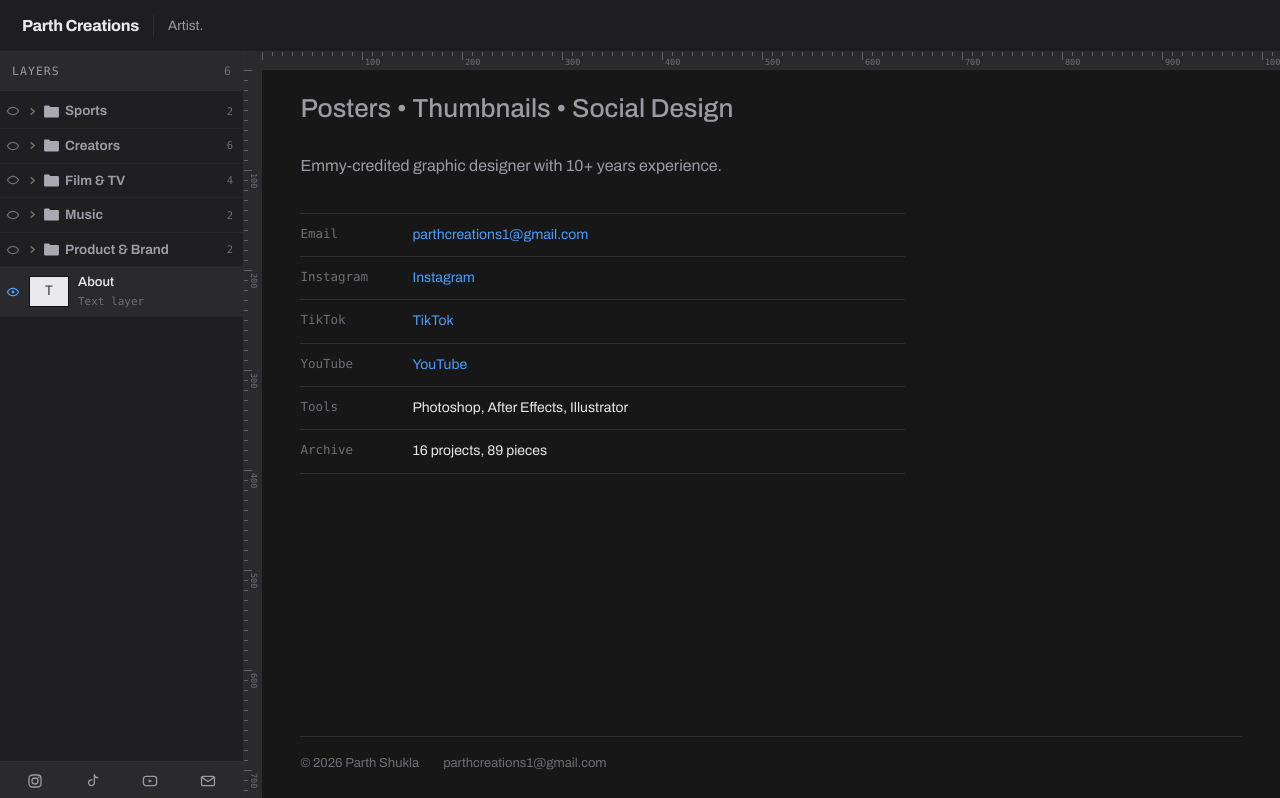
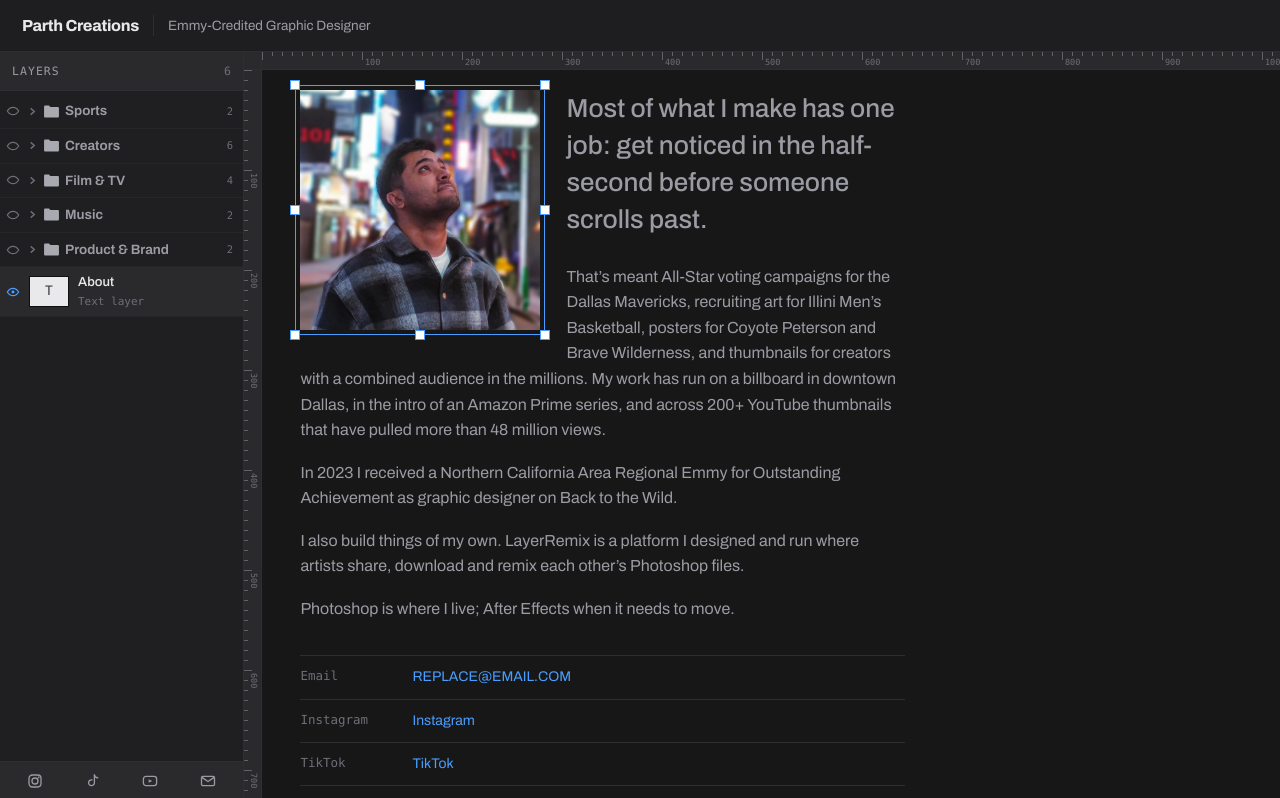
Before and after one commit to pshukl21/portfolio, a React (Vite) app: page /about in a window 1280 px wide. Shown: the top 798 px of the page. Built offline with nearby package versions, Linux system fonts and the light colour scheme; the HTML template or start-up script is replaced by a standard one.

Commit message:
Add About portrait with pinned transform box

```diff
--- a/public/admin/config.yml
+++ b/public/admin/config.yml
@@ -6,7 +6,7 @@ backend:
   repo: pshukl21/portfolio
   branch: main
   # OAuth handled by the serverless functions in /api of this same project.
-  base_url: https://www.parthcreations.art
+  base_url: https://parthcreations.art
   auth_endpoint: api/auth
 
 # Lets you run the CMS against local files during development:
@@ -52,6 +52,8 @@ collections:
           - { name: instagram, label: "Instagram URL", widget: string }
           - { name: tiktok, label: "TikTok URL", widget: string }
           - { name: youtube, label: "YouTube URL", widget: string }
+          - { name: portrait, label: "About photo", widget: image, required: false }
+          - { name: portrait_alt, label: "About photo alt text", widget: string, required: false }
           - { name: about_lead, label: "About — opening line", widget: text }
           - name: about_body
             label: "About — body"
--- a/src/pages/About.jsx
+++ b/src/pages/About.jsx
@@ -7,6 +7,11 @@ export default function About() {
   return (
     <div className="wrap">
       <div className="about">
+        {site.portrait && (
+          <figure className="portrait">
+            <img src={site.portrait} alt={site.portrait_alt || ''} />
+          </figure>
+        )}
         <p className="first">{site.about_lead}</p>
         {paragraphs.map((t, i) => <p key={i}>{t}</p>)}
 
--- a/src/site.json
+++ b/src/site.json
@@ -1,29 +1,37 @@
 {
-  "youtube": "https://youtube.com/parthcreations",
-  "featured_label": "Featured in",
+  "wordmark": "Parth Creations",
+  "role": "Emmy-Credited Graphic Designer",
   "chips": [
     {
-      "strong": "6",
-      "rest": "years"
+      "strong": "NBA",
+      "rest": "billboards"
     },
     {
       "strong": "200+",
-      "rest": "clients"
+      "rest": "thumbnails"
     },
     {
-      "strong": "100M+",
+      "strong": "48M+",
       "rest": "views"
     }
   ],
+  "email": "REPLACE@EMAIL.COM",
+  "instagram": "https://instagram.com/parthcreations",
+  "tiktok": "https://tiktok.com/@parth_creations",
+  "youtube": "https://youtube.com/parthcreations",
+  "about_lead": "Most of what I make has one job: get noticed in the half-second before someone scrolls past.",
+  "about_body": "That’s meant All-Star voting campaigns for the Dallas Mavericks, recruiting art for Illini Men’s Basketball, posters for Coyote Peterson and Brave Wilderness, and thumbnails for creators with a combined audience in the millions. My work has run on a billboard in downtown Dallas, in the intro of an Amazon Prime series, and across 200+ YouTube thumbnails that have pulled more than 48 million views.\n\nIn 2023 I received a Northern California Area Regional Emmy for Outstanding Achievement as graphic designer on Back to the Wild.\n\nI also build things of my own. LayerRemix is a platform I designed and run where artists share, download and remix each other’s Photoshop files.\n\nPhotoshop is where I live; After Effects when it needs to move.",
+  "tools": "Photoshop, After Effects, Illustrator",
+  "featured_label": "Featured in",
   "featured": [
+    {
+      "name": "Dallas Mavericks",
+      "logo": "/assets/logos/dallas-mavericks.png",
+      "url": ""
+    },
     {
       "name": "Houston Rockets",
       "logo": "/assets/logos/houston-rockets.png",
-      "url": ""
-    },
-    {
-      "name": "Dallas Mavericks",
-      "logo": "/assets/logos/dallas-mavericks.png",
       "url": ""
     },
     {
@@ -57,12 +65,6 @@
       "url": ""
     }
   ],
-  "about_lead": "Posters • Thumbnails • Social Design",
-  "instagram": "https://instagram.com/parthcreations",
-  "about_body": "Emmy-credited graphic designer with 10+ years experience.",
-  "role": "Artist.",
-  "wordmark": "Parth Creations",
-  "tiktok": "https://tiktok.com/@parth_creations",
-  "tools": "Photoshop, After Effects, Illustrator",
-  "email": "parthcreations1@gmail.com"
+  "portrait": "/assets/about/parth.webp",
+  "portrait_alt": "Parth Shukla"
 }
--- a/src/theme.css
+++ b/src/theme.css
@@ -312,12 +312,14 @@ code { font-family: var(--mono); font-size: .92em; color: var(--dim); }
 /* Photoshop's transform box: a thin outline with eight handles centred on
    it. Everything is drawn inside one oversized box — a background painted
    outside its element gets clipped, which is why offsetting doesn't work. */
+.portrait::before,
 .plate::before,
 .doccard::before {
   content: ""; position: absolute; inset: -5px; pointer-events: none;
   border: 1px solid var(--accent);
   opacity: 0; transition: opacity .12s;
 }
+.portrait::after,
 .plate::after,
 .doccard::after {
   content: ""; position: absolute; inset: -10px; pointer-events: none;
@@ -349,6 +351,7 @@ code { font-family: var(--mono); font-size: .92em; color: var(--dim); }
     left center, right center,
     left bottom, center bottom, right bottom;
 }
+.portrait::before, .portrait::after,
 .plate:hover::before, .plate:focus-visible::before,
 .doccard:hover::before, .doccard:focus-visible::before,
 .plate:hover::after, .plate:focus-visible::after,
@@ -505,6 +508,14 @@ body.edit .plate .tag { opacity: 1; }
 
 /* ---------- about ---------- */
 .about { padding: 0 0 clamp(28px, 4vw, 52px); max-width: 66ch; }
+/* The transform box stays on here — it reads as a selected layer rather
+   than as a hover state. */
+.portrait { position: relative; margin: 0 26px 22px 0; float: left;
+  width: clamp(150px, 30vw, 240px); }
+.portrait img { display: block; width: 100%; height: auto; }
+@media (max-width: 560px) {
+  .portrait { float: none; margin: 0 0 22px; width: min(240px, 60%); }
+}
 .about .first { font-size: clamp(20px, 2.4vw, 26px); line-height: 1.42; margin: 0 0 1em;
   font-variation-settings: "wdth" 104, "wght" 500; }
 .about p { margin: 0 0 1.05em; color: var(--dim); }
```
Also changed, not shown: public/assets/about/parth.webp (added).
